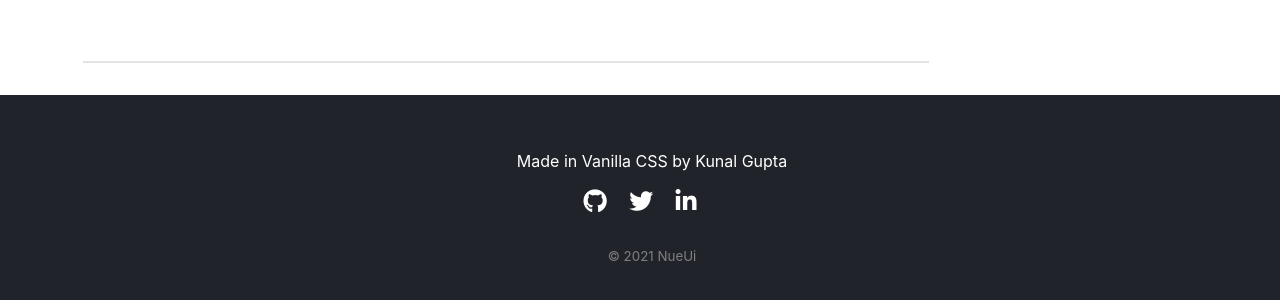
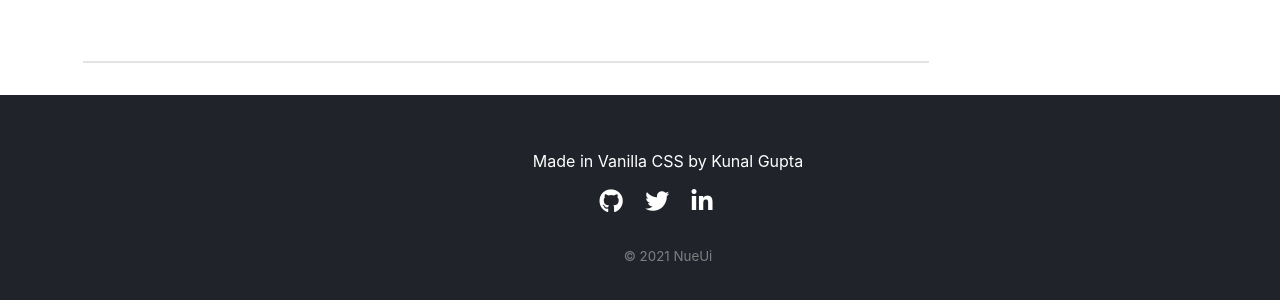
Before and after one commit to DarkShadow20/nue-comp-lib, a plain HTML site: page index.html in a window 1280 px wide. Shown: the part 10653-10953 px from the top of the page. Drawn offline with Linux system fonts and the light colour scheme.

Commit message:
style:button

```diff
--- a/home.css
+++ b/home.css
@@ -153,7 +153,7 @@ iframe
     color: #fff;
     background-color: #20232A;
     margin-left: -1rem;
-    margin-right: -1rem;
+    margin-right: -3rem;
     margin-bottom: -1rem;
   }
   .fa-heart {
```
